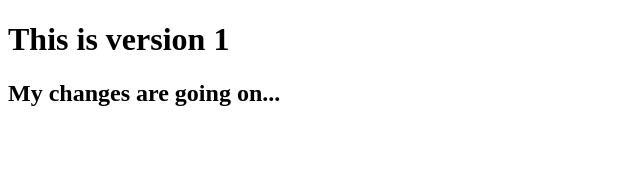
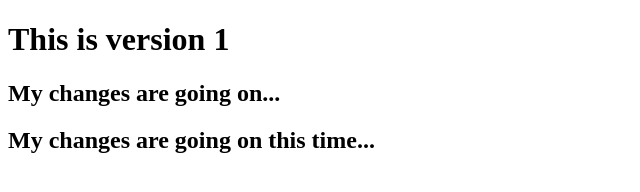
Before and after one commit to Moniyadav123/24-june, a plain HTML site: page index.html in a window 1280 px wide. Shown: the whole page, without its empty margins (0-640 px from the left). Drawn offline with Linux system fonts and the light colour scheme.

Commit message:
this is latest work

```diff
--- a/index.html
+++ b/index.html
@@ -8,5 +8,6 @@
 <body>
     <h1> This is version 1</h1>
     <h2> My changes are going on...</h2>
+    <h2> My changes are going on this time...</h2>
 </body>
 </html>
```
